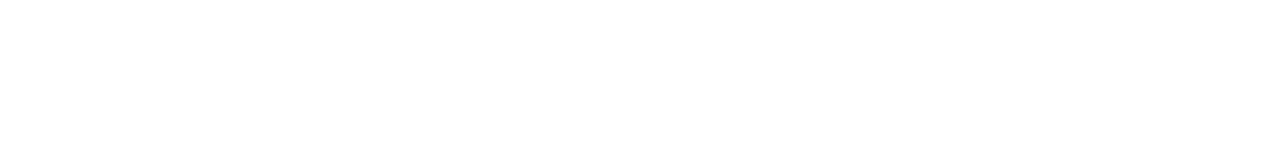
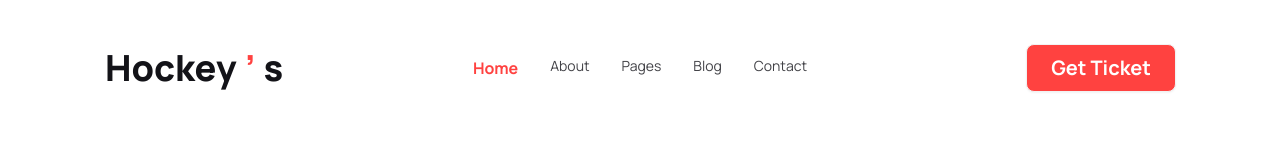
Before and after one commit to Solaimanislam/Assignment-3-Hockeys, a plain HTML site: page index.html in a window 1280 px wide. Drawn offline with nearby package versions, Linux system fonts and the light colour scheme.

Commit message:
added navbar section

```diff
--- a/index.html
+++ b/index.html
@@ -22,6 +22,7 @@
                  extend: {
                      colors: {
                          clifford: '#da373d',
+                         'hockey-primary': '#FF4240',
                      }
                  }
              }
@@ -36,6 +37,40 @@
 </head>
 
 <body>
+    <nav class="font-manrope container mx-auto lg:px-24 px-2 my-8">
+        <div class="navbar bg-base-100">
+            <div class="navbar-start">
+              <div class="dropdown">
+                <div tabindex="0" role="button" class="btn btn-ghost pl-0 lg:hidden">
+                  <svg xmlns="http://www.w3.org/2000/svg" class="h-5 w-5" fill="none" viewBox="0 0 24 24" stroke="currentColor"><path stroke-linecap="round" stroke-linejoin="round" stroke-width="2" d="M4 6h16M4 12h8m-8 6h16" /></svg>
+                </div>
+                <ul tabindex="0" class="menu menu-sm dropdown-content mt-3 z-[1] p-2 shadow bg-base-100 rounded-box w-52">
+                    <li class="text-hockey-primary text-base font-bold"><a>Home</a></li>
+                    <li><a>About</a></li>
+                    <li><a>Pages</a></li>
+                    <li><a>Blog</a></li>
+                    <li><a>Contact</a></li>
+                </ul>
+              </div>
+              <a class="btn btn-ghost text-[#131318] text-2xl p-0 lg:text-4xl font-extrabold">Hockey<span class="text-hockey-primary text-4xl font-extrabold">’</span>s</a>
+            </div>
+            <div class="navbar-center hidden lg:flex">
+              <ul class="menu menu-horizontal px-1 text-[#424247]">
+                <li class="text-hockey-primary text-base font-bold"><a>Home</a></li>
+                <li><a>About</a></li>
+                <li><a>Pages</a></li>
+                <li><a>Blog</a></li>
+                <li><a>Contact</a></li>
+              </ul>
+            </div>
+            <div class="navbar-end">
+              <div class="bg-white gap-6  lg:flex items-center justify-between">
+              <img class="hidden" src="icon/Frame.svg" alt="">
+              <a class="btn bg-hockey-primary text-white text-base lg:text-xl font-bold lg:px-6 px-2">Get Ticket</a>
+              </div>
+            </div>
+          </div>
+    </nav>
 
 </body>
 
```
Also changed, not shown: icon/Frame.svg (added).
